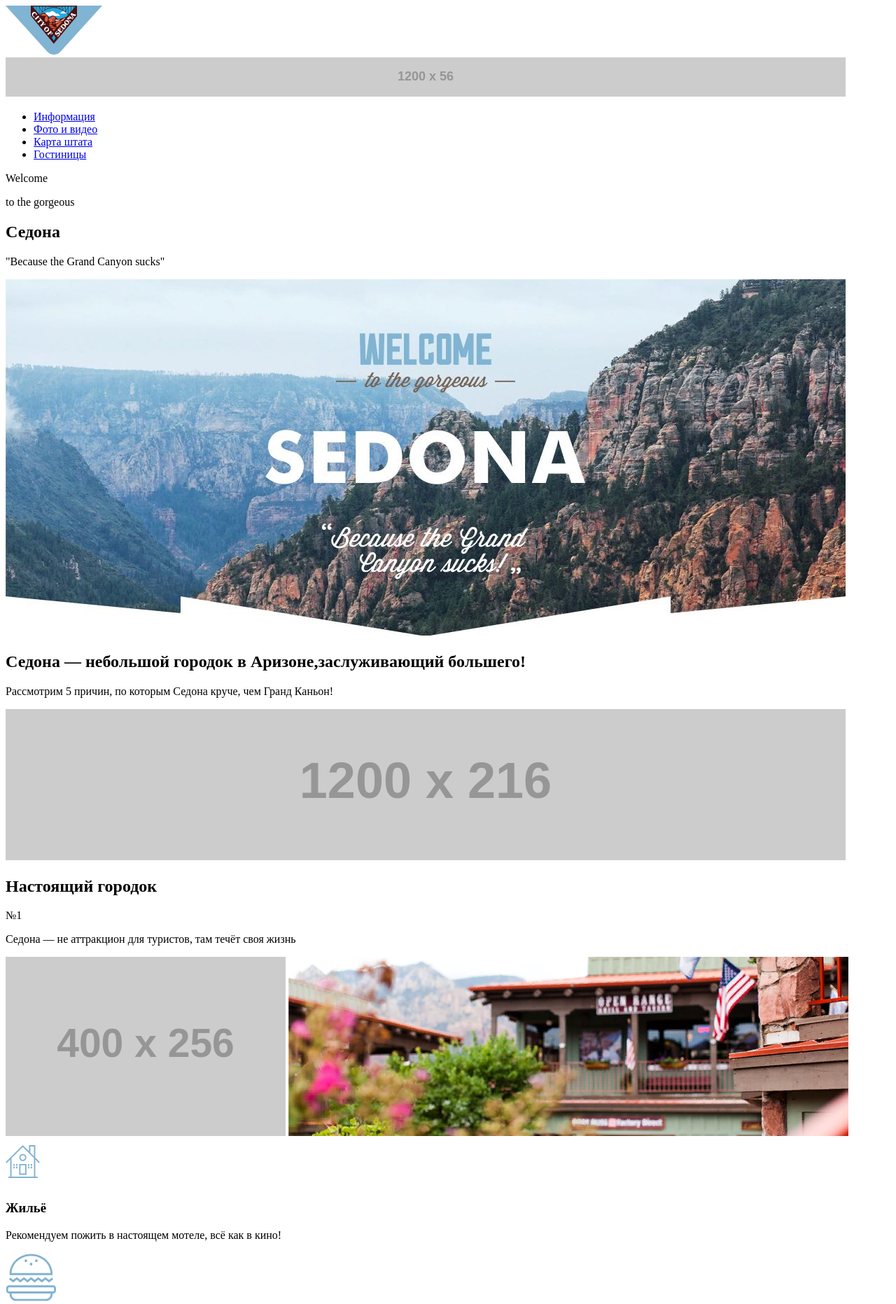
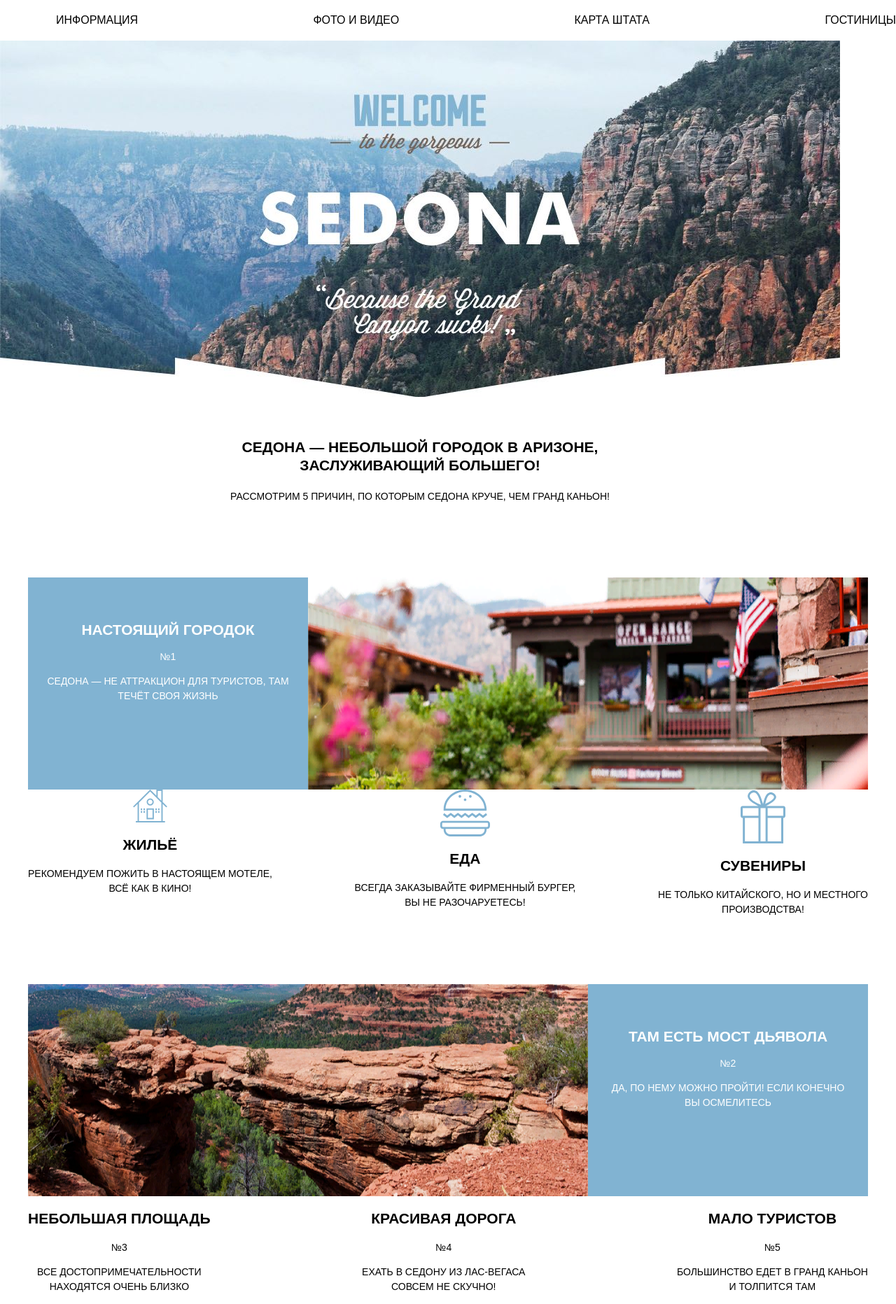
Before and after one commit to petr-zubkov/1179871-sedona-31, a plain HTML site: page index.html in a window 1280 px wide. Shown: the top 1863 px of the page at 70% size. Drawn offline with nearby package versions, Linux system fonts and the light colour scheme; placeholder pictures from the web are drawn by us.

Commit message:
styles.css + корректировка index.html

```diff
--- /dev/null
+++ b/css/styles.css
@@ -0,0 +1,151 @@
+:root {
+    --basic-black: #000000;
+    --basic-dark: #333333;
+    --sea-green: #81B3D2;
+    --light-brown: #766357;
+    --light-brown2: #766458;
+    --basic-neutral: #666666;
+    --basic-white: #ffffff;
+    --special: #6A6A6A;
+}
+
+
+/* Global */
+
+body {
+    min-width: 960px;
+    margin: 0;
+    padding: 0;
+    font-family: "PT Sans", Arial, sans-serif;
+    font-size: 14px;
+    line-height: 21px;
+    font-weight: 400;
+    color: var(--basic-black);
+    text-transform: uppercase;
+    background-color: var(--basic-white);
+    /* background-image: url("img/bg.jpg");*/
+    background-position: top center;
+    background-repeat: no-repeat;
+}
+
+a {
+    text-decoration: none;
+}
+
+img {
+    max-width: 100%;
+    height: auto;
+    vertical-align: middle;
+}
+
+.main-header {
+    display: flex;
+    flex-direction: row;
+    justify-content: space-around;
+    max-width: 1200px;
+    margin: 0 auto;
+    padding: 0 16px;
+}
+
+.main-header-logo {
+    text-align: center;
+}
+
+.hidden-text {
+    display: none;
+}
+
+.picture {
+    text-align: center;
+}
+
+.desc {
+    width: 1200px;
+    height: 216px;
+    padding-top: 42px;
+    text-align: center;
+    line-height: 26px;
+}
+
+.text-pic {
+    width: 400px;
+    height: 256px;
+    padding-top: 47px;
+    text-align: center;
+    background-color: var(--sea-green);
+    color: var(--basic-white);
+}
+
+.container {
+    display: flex;
+    flex-direction: row;
+    justify-content: space-between;
+    align-content: flex-end;
+    max-width: 1200px;
+    margin: 0 auto;
+    padding: 0 16px;
+}
+
+
+/* Main navigation */
+
+.main-navigation {
+    font-size: 16px;
+    line-height: 26px;
+    color: var(--basic-black);
+    background-color: transparent;
+}
+
+.main-navigation-wrapper {
+    background-color: var(--basic-white);
+}
+
+.site-navigation {
+    list-style: none;
+    display: flex;
+    flex-direction: row;
+    justify-content: space-between;
+    width: 1200px;
+}
+
+.order-1 {
+    order: -1;
+}
+
+.site-navigation-current a:not([href]) {
+    background-color: var(--basic-white);
+}
+
+
+/* User navigation */
+
+.site-navigation a,
+.user-navigation a {
+    color: var(--basic-black);
+}
+
+.site-navigation a:hover,
+.site-navigation a:focus,
+.user-navigation a:hover,
+.user-navigation a:focus {
+    background-color: var(--basic-dark);
+}
+
+
+/* Features */
+
+.features-list {
+    list-style: none;
+}
+
+.feature-item {
+    text-align: center;
+    font-weight: 400;
+    padding-bottom: 82px;
+    vertical-align: bottom;
+}
+
+.feature-item h3 {
+    font-size: 21px;
+    line-height: 21px;
+}
--- a/index.html
+++ b/index.html
@@ -7,81 +7,96 @@
     <link rel="icon" href="favicon.ico">
     <link rel="icon" href="img/favicons/favicon.svg" type="image/svg+xml">
     <title>Седона — небольшой городок в Аризоне,заслуживающий большего!</title>
+    <link rel="stylesheet" href="https://fonts.googleapis.com/css?family=PT+Sans+Narrow:400,700&amp;subset=latin,cyrillic;display=swap">
+    <link href="normalize.css" rel="stylesheet">
+    <link href="css/styles.css" rel="stylesheet">
 </head>
 
 <body>
     <main>
-        <header>
-            <nav>
-                <a>
+        <header class="main-header">
+            <a class="main-header-logo">
                 <img src="img/logo.svg" width="138" height="70" alt="Логотип городка Сидона">
             </a>
-                <img src="https://via.placeholder.com/1200x56" alt="top menu">
-                <ul>
+            <nav class="main-navigation">
+                <div class="main-navigation-wrapper">
+                    <ul class="site-navigation">
                         <!-- Основное меню -->
                         <li><a href="#">Информация</a></li>
                         <li><a href="#">Фото и видео</a></li>
                         <li><a href="#">Карта штата</a></li>
                         <li><a href="catalog.html">Гостиницы</a></li>
                     </ul>
+                </div>
             </nav>
         </header>
         <section>
+            <div class="hidden-text">
                 <p>Welcome</p>
                 <p>to the gorgeous</p>
                 <h1>Седона</h1>
                 <p>"Because the Grand Canyon sucks"</p>
-            <img src="img/welcome.jpg" width="1200" height="509" alt="скалы">
+            </div>
+            <img class="picture" src="img/welcome.jpg" width="1200" height="509" alt="скалы">
         </section>
         <section>
-            <div class="welcome">
-                <h2>Седона — небольшой городок в Аризоне,заслуживающий большего!</h2>
+            <div class="desc">
+                <h2>Седона — небольшой городок в Аризоне,<br>заслуживающий большего!</h2>
                 <p>Рассмотрим 5 причин, по которым Седона круче, чем Гранд Каньон!</p>
-                <img src="https://via.placeholder.com/1200x216" alt="Rectangle">
             </div>
         </section>
-        <section>
-            <div>
+        <section class="container">
+            <div class="text-pic">
                 <h2>Настоящий городок</h2>
                 <p>№1</p>
-                <p>Седона — не аттракцион для туристов, там течёт своя жизнь</p>
-                <img src="https://via.placeholder.com/400x256" alt="Rectangle Color #81B3D2">
+                <p>Седона — не аттракцион для туристов, там<br> течёт своя жизнь</p>
+            </div>
             <img src="img/image2.png" width="800" height="256" alt="городок Седона">
+        </section>
+        <section class="features">
+            <div class="container">
+                <div class="feature-item">
+                    <img src="img/icon-1.svg" width="49" height="65" alt="домик">
+                    <h3>Жильё</h3>
+                    <p>Рекомендуем пожить в настоящем мотеле,<br> всё как в кино!</p>
+                </div>
+                <div class="feature-item">
+                    <img src="img/icon-3.svg" width="72" height="70" alt="бургер">
+                    <h3>Еда</h3>
+                    <p>Всегда заказывайте фирменный бургер,<br> вы не разочаруетесь!</p>
+                </div>
+                <div class="feature-item">
+                    <img src="img/icon-2.svg" width="64" height="77" alt="сувенир">
+                    <h3>Сувениры</h3>
+                    <p>Не только китайского, но и местного<br> производства!</p>
+                </div>
             </div>
         </section>
-        <section>
-            <div>
-                <img src="img/icon-1.svg" width="49" height="65" alt="домик">
-                <h3>Жильё</h3>
-                <p>Рекомендуем пожить в настоящем мотеле, всё как в кино!</p>
-            </div>
-            <div>
-                <img src="img/icon-3.svg" width="72" height="70" alt="бургер">
-                <h3>Еда</h3>
-                <p>Всегда заказывайте фирменный бургер, вы не разочаруетесь!</p>
-            </div>
-            <div>
-                <img src="img/icon-2.svg" width="64" height="77" alt="сувенир">
-                <h3>Сувениры</h3>
-                <p>Не только китайского, но и местного производства!</p>
+        <section class="container">
+            <img src="img/image3.jpg" width="800" height="256" alt="мост Дьявола">
+            <div class="text-pic">
+                <h2>Там есть Мост дьявола</h2>
+                <p>№2</p>
+                <p>Да, по нему можно пройти! Если конечно<br> вы осмелитесь</p>
             </div>
         </section>
-        <section>
-            <div>
-                <img src="img/image3.jpg" width="800" height="256" alt="мост Дьявола">
-                <img src="https://via.placeholder.com/400x256" alt="Rectangle Color #81B3D2">
-                <h2>Там есть Мост дьявола</h2>
-                <p>№2</p>
-                <p>Да, по нему можно пройти! Если конечно вы осмелитесь</p>
+        <section class="features">
+            <div class="container">
+                <div class="feature-item">
                     <h3>Небольшая площадь</h3>
                     <p>№3</p>
-                <p>Все достопримечательности находятся очень близко</p>
+                    <p>Все достопримечательности<br> находятся очень близко</p>
+                </div>
+                <div class="feature-item">
                     <h3>Красивая дорога</h3>
                     <p>№4</p>
-                <p>Ехать в Седону из Лас-Вегаса совсем не скучно!</p>
+                    <p>Ехать в Седону из Лас-Вегаса<br> совсем не скучно!</p>
+                </div>
+                <div class="feature-item">
                     <h3>Мало туристов</h3>
                     <p>№5</p>
-                <p>Большинство едет в Гранд каньон и толпится там</p>
+                    <p>Большинство едет в Гранд каньон<br> и толпится там</p>
+                </div>
             </div>
         </section>
         <section>
@@ -97,37 +112,38 @@
     </main>
     <footer>
         <img src="https://via.placeholder.com/1200x120" alt="rectangle">
-        <div>
+        <div class="container">
+            <div class="feature-item">
                 <p>#visitSEDONA</p>
                 <p>+7 800 555-86-28</p>
             </div>
             <div>
-            <ul>
+                <ul class="features-list">
                     <li>
-                    <div>
+                        <div class="feature-item">
                             <a href="#">
                                 <img src="img/twitter_logo.svg" width="17" height="17" alt="лого Twitter">
                             </a>
                         </div>
                     </li>
                     <li>
-                    <div>
+                        <div class="feature-item">
                             <a href="#">
                                 <img src="img/fb_icon.svg" width="12" height="22" alt="иконка Facebook">
                             </a>
                         </div>
                     </li>
                     <li>
-                    <div>
+                        <div class="feature-item">
                             <a href="#">
-                            <img src="img/youtube_logo.svg" width="20" height="16" alt="иконка youtube">
+                                <img src="img/youtube_logo.svg " width="20" height="16" alt="иконка youtube">
                             </a>
                         </div>
                     </li>
                     <li>
-                    <div>
+                        <div class="feature-item">
                             <p>WEBSITE BY
-                            <a href="https://htmlacademy.ru/intensive/htmlcss">
+                                <a href="https://htmlacademy.ru/intensive/htmlcss ">
                                     <img src="img/logo_html.svg" width="104" height="36" alt="лого HTML-academy">
                                 </a>
                             </p>
@@ -135,6 +151,7 @@
                     </li>
                 </ul>
             </div>
+        </div>
     </footer>
 </body>
 
```
Also changed, not shown: catalog.html (+6 -9 lines). Lines whose indentation alone changed are shown as unchanged.
